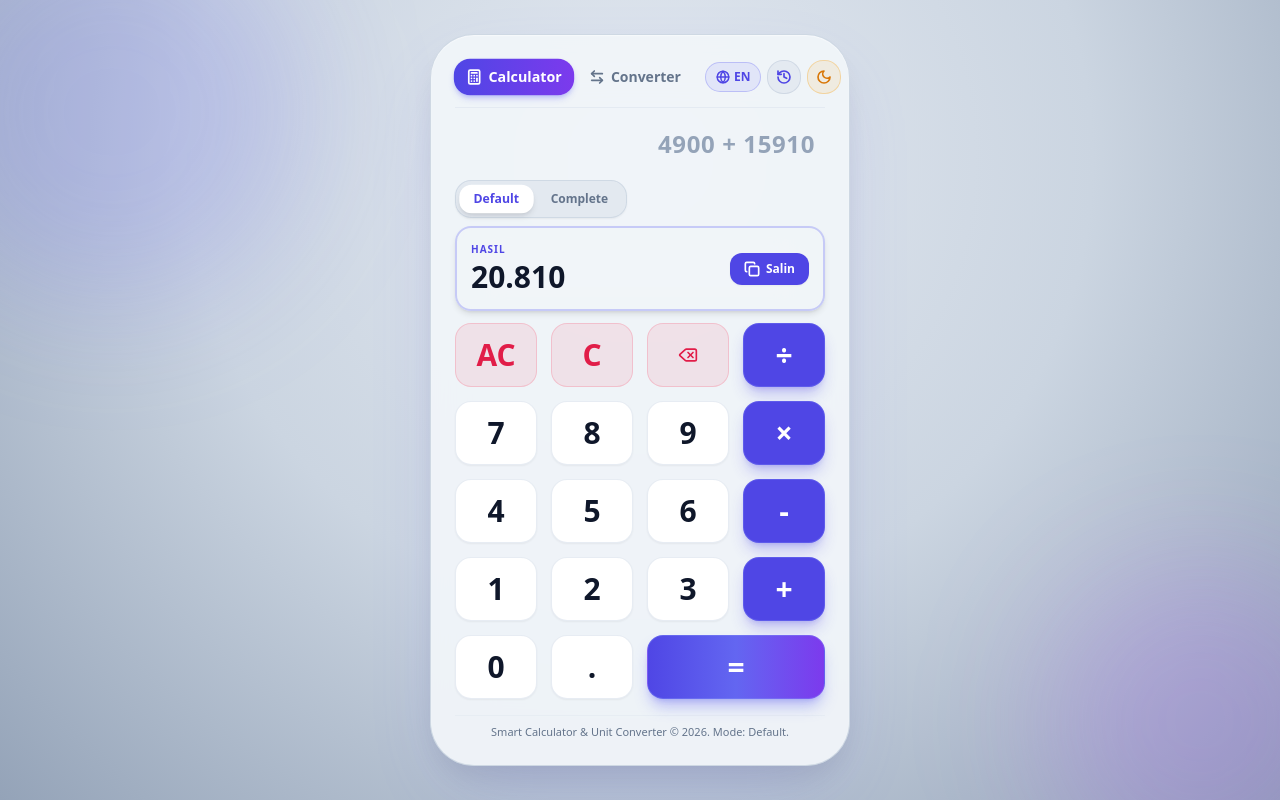
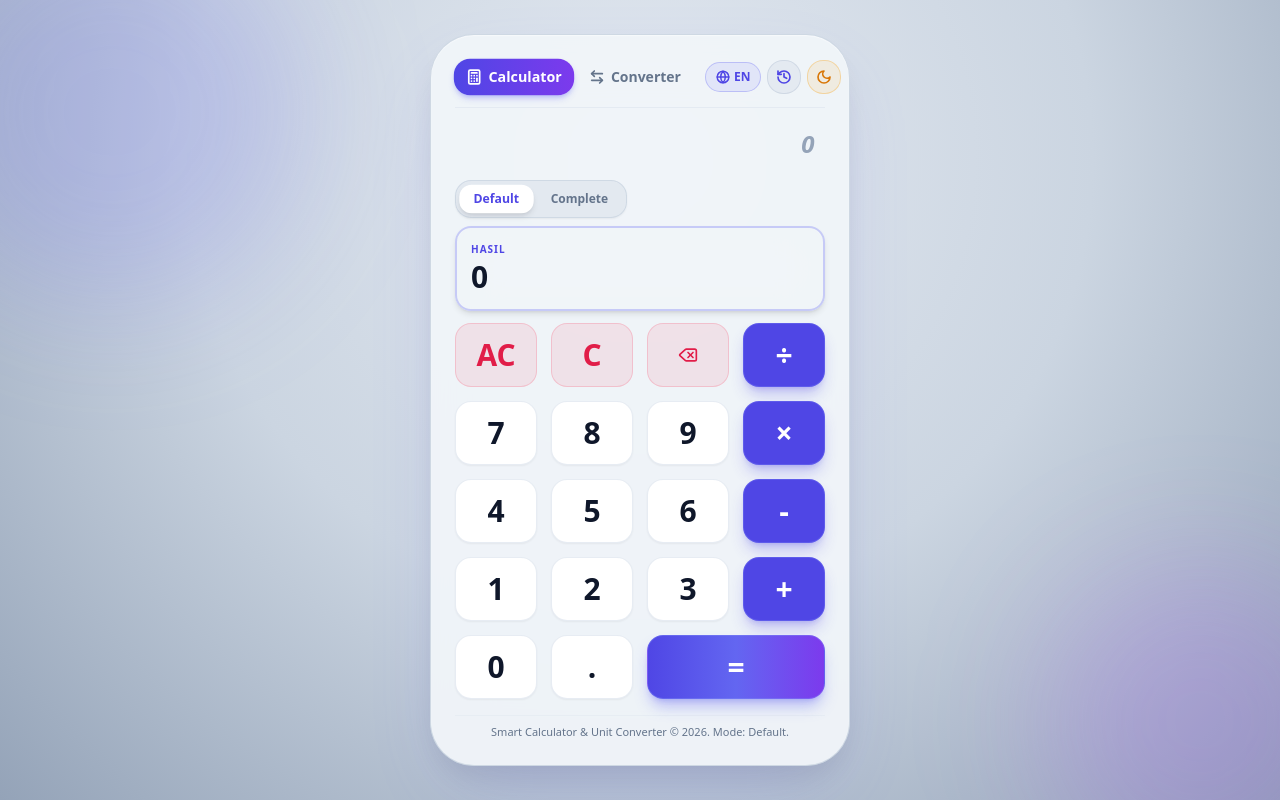
Before and after one commit to yaserarafatt12/01-smart-calculator-and-converter, a Next.js app: page / in a window 1280 px wide. Built offline with nearby package versions, Linux system fonts and the light colour scheme.

Commit message:
fix: clear default placeholder expression for fresh user sessions

```diff
--- a/app/page.tsx
+++ b/app/page.tsx
@@ -36,8 +36,9 @@
   const [appMode, setAppMode] = useState<ApplicationMode>('default');
   const [angleMode, setAngleMode] = useState<AngleMode>('degree');
 
-  const [expression, setExpression] = useState<string>('4900 + 15910');
-  const [result, setResult] = useState<number | string | null>(20810);
+  // Clean initial state for new users (no pre-filled placeholder calculations)
+  const [expression, setExpression] = useState<string>('');
+  const [result, setResult] = useState<number | string | null>(null);
   const [calcResultObj, setCalcResultObj] = useState<CalculationResult | null>(null);
 
   const [formattedError, setFormattedError] = useState<FormattedError | null>(null);
```
